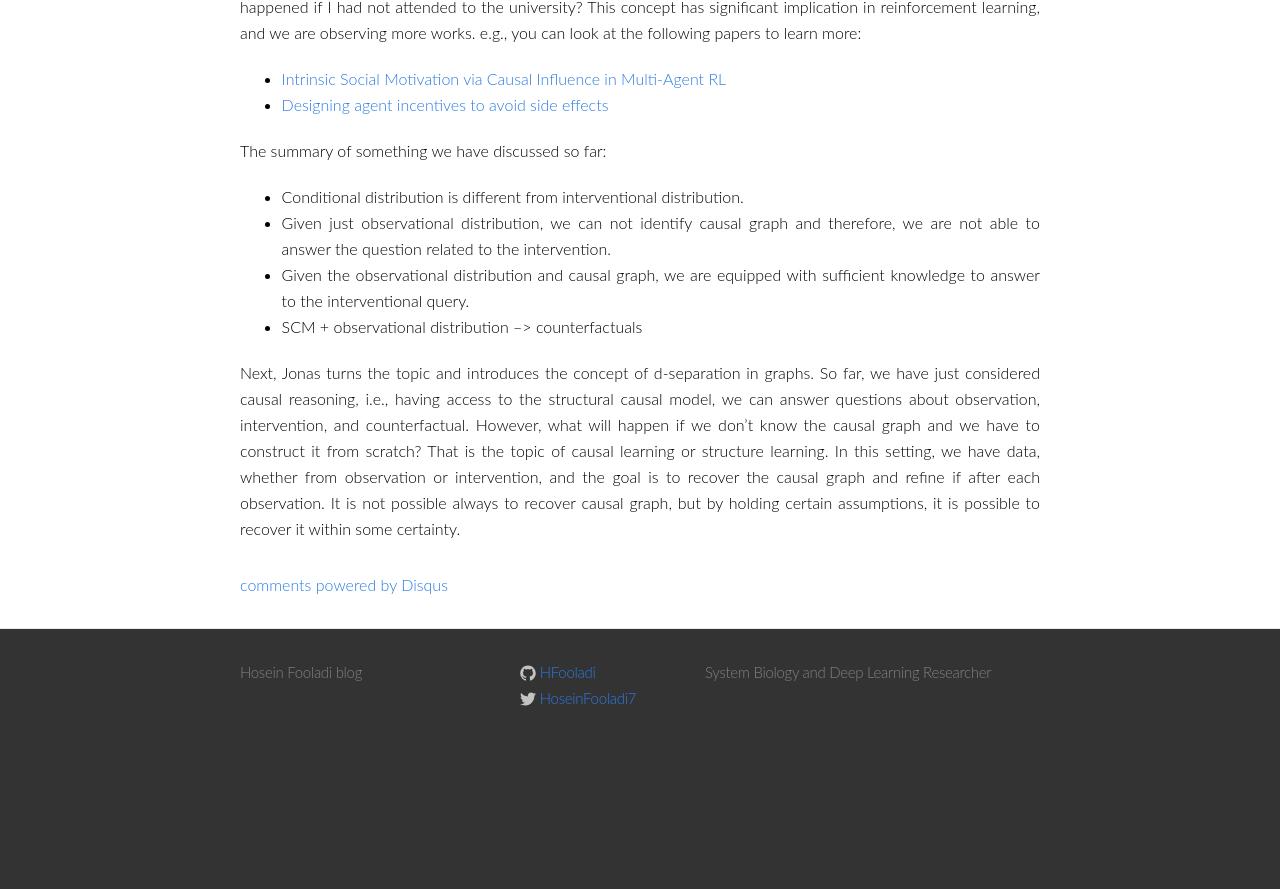
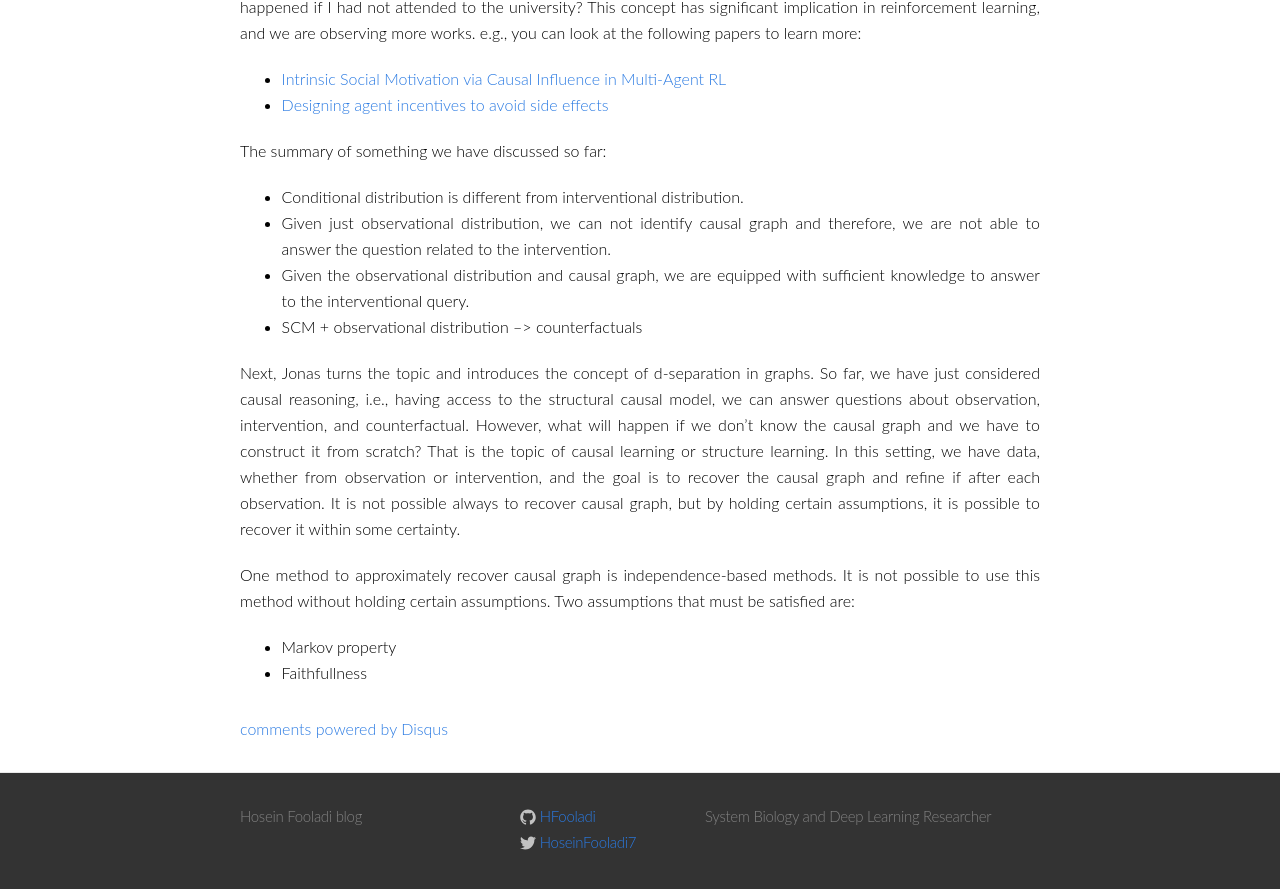
Before and after one commit to HFooladi/HFooladi.github.io, a Jekyll site: the page built from _posts/2019-04-01-Causal Inference and learning.md, in a window 1280 px wide and 900 px high, scrolled down 1945 px. Shown: the top 889 px of the window. Built offline with Jekyll 4.4.1, drawn with Linux system fonts in a browser that asks for light colours; comment, search, counter and statistics services are not loaded; before the commit the page ends 2701 px from its top, so only the background shows below that.

Commit message:
Update 2019-04-01-Causal Inference and learning.md

```diff
--- a/_posts/2019-04-01-Causal Inference and learning.md
+++ b/_posts/2019-04-01-Causal Inference and learning.md
@@ -59,3 +59,8 @@ The summary of something we have discussed so far:
 - SCM + observational distribution --> counterfactuals
 
 Next, Jonas turns the topic and introduces the concept of d-separation in graphs. So far, we have just considered causal reasoning, i.e., having access to the structural causal model, we can answer questions about observation, intervention, and counterfactual. However, what will happen if we don't know the causal graph and we have to construct it from scratch? That is the topic of causal learning or structure learning. In this setting, we have data, whether from observation or intervention, and the goal is to recover the causal graph and refine if after each observation. It is not possible always to recover causal graph, but by holding certain assumptions, it is possible to recover it within some certainty.
+
+One method to approximately recover causal graph is independence-based methods. It is not possible to use this method without holding certain assumptions. Two assumptions that must be satisfied are:
+
+- Markov property
+- Faithfullness
```
Also changed, not shown: other parts of _posts/2019-04-01-Causal Inference and learning.md (+1 -1 lines).
